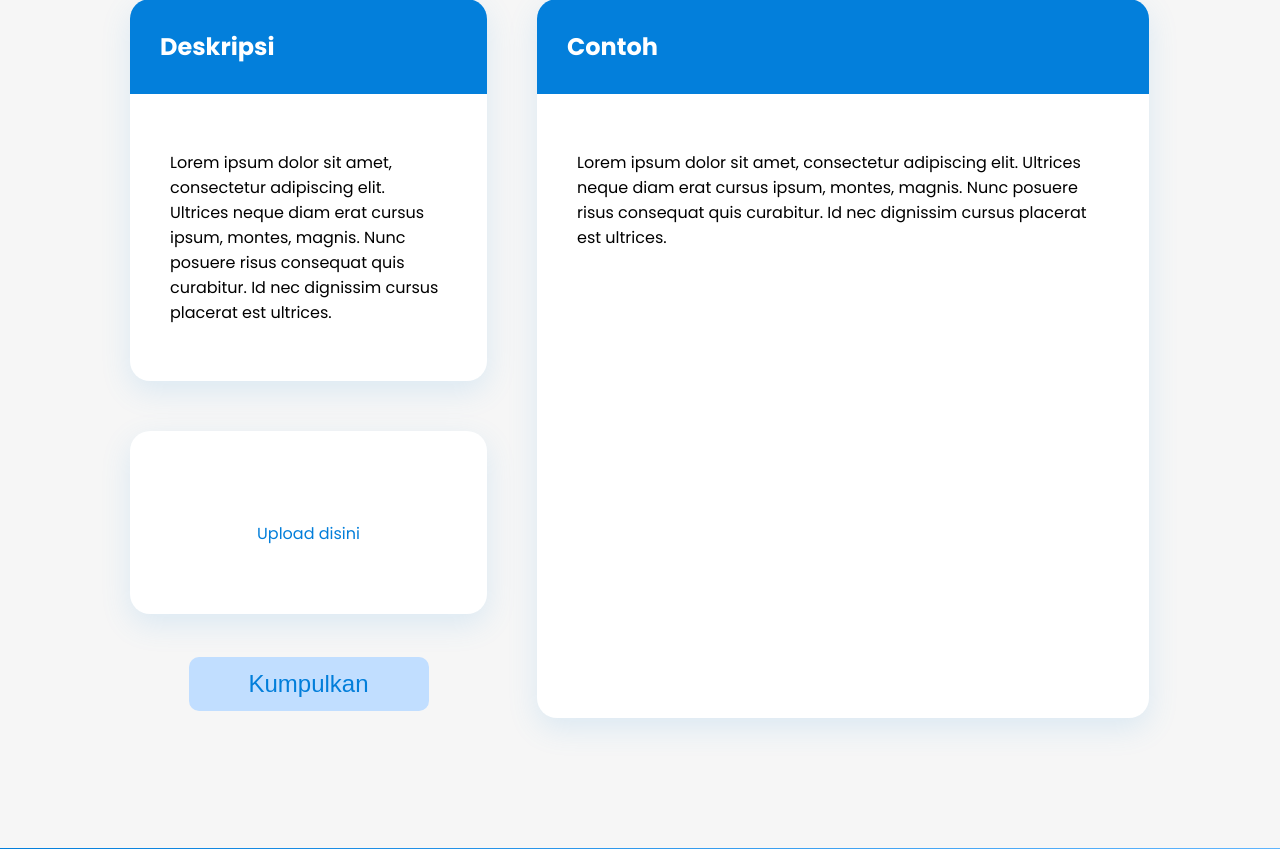
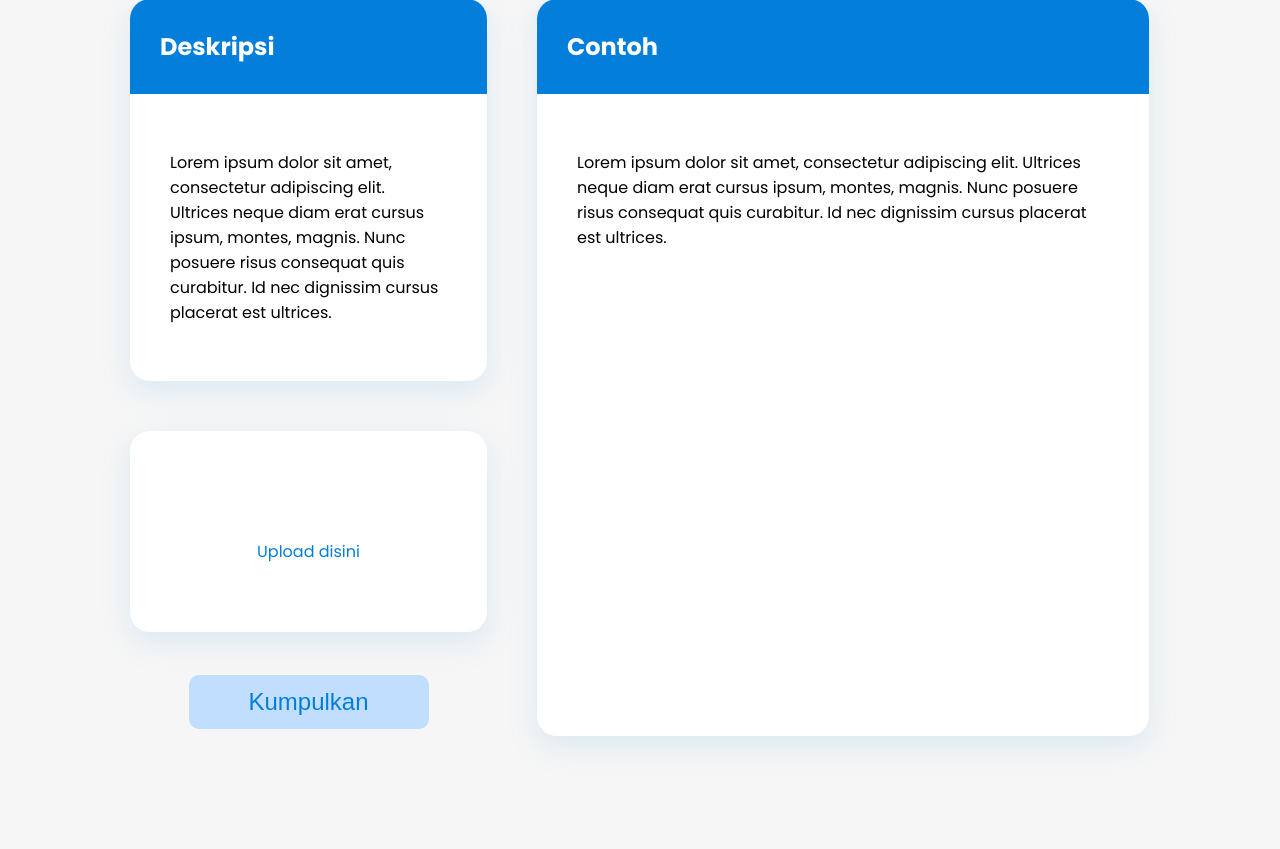
Before and after one commit to ki-ki13/web-simaru-ppak-fmipa-unnes, a CodeIgniter app: page /web-simaru-ppak-fmipa-unnes/index.php/penugasan/deskripsi_penugasan?namaTugas=individu in a window 1280 px wide. Shown: the part 126-975 px from the top of the page. Run offline with CodeIgniter, Linux system fonts and the light colour scheme; data that the repository does not hold is empty; some libraries are stand-ins or nearby versions.

Commit message:
fixing penugasan

```diff
--- a/application/controllers/Informasi.php
+++ b/application/controllers/Informasi.php
@@ -70,6 +70,7 @@ class Informasi extends CI_Controller {
             // alert('Silahkan login terlebih dahulu :)');
             // document.location.href = '".site_url('informasi')."'</script>";
             $this->session->set_flashdata('lgn', 'Silahkan login menggunakan akun google unnes dahulu ya.. 😊');
+
             redirect('informasi');
         }else{
             redirect('penugasan?noKelompok=2');
--- a/application/views/deskripsi-penugasan.php
+++ b/application/views/deskripsi-penugasan.php
@@ -18,7 +18,7 @@
 			<form action="<?=base_url()?>index.php/Submit" method="post" enctype="multipart/form-data" >
 				<div class="item">
 					<div class ="input-group">
-						<label for="inputFile" onclick="uploadedFile()"> <i class="far fa-angle-double-up"></i><span>Upload disini</span></label>
+						<label for="inputFile" onclick="uploadedFile()"> <i class="far fa-angle-double-down"></i><span>Upload disini</span></label>
 						<input type="file" name="file" class="custom-file-input" id="inputFile">
 					</div>
 
--- a/application/views/informasi.php
+++ b/application/views/informasi.php
@@ -11,7 +11,7 @@
                     });
             </script>
         </small>
-    <?php endif; ?>
+    <?php $this->session->unset_userdata('lgn');endif; ?>
     <div class="content">
         <a href="<?= site_url('informasi/tatib')?>" class="flex" id ="flex1">
             <div class="flex-content">
--- a/assets/style.css
+++ b/assets/style.css
@@ -883,7 +883,7 @@ footer a{
 .input-group{
   width: 100%;
   height: 100%;
-  padding: 10% 0 19% 0;
+  padding: 15% 0 19% 0;
   display: flex;
   flex-direction: column;
   justify-content: center;
```
